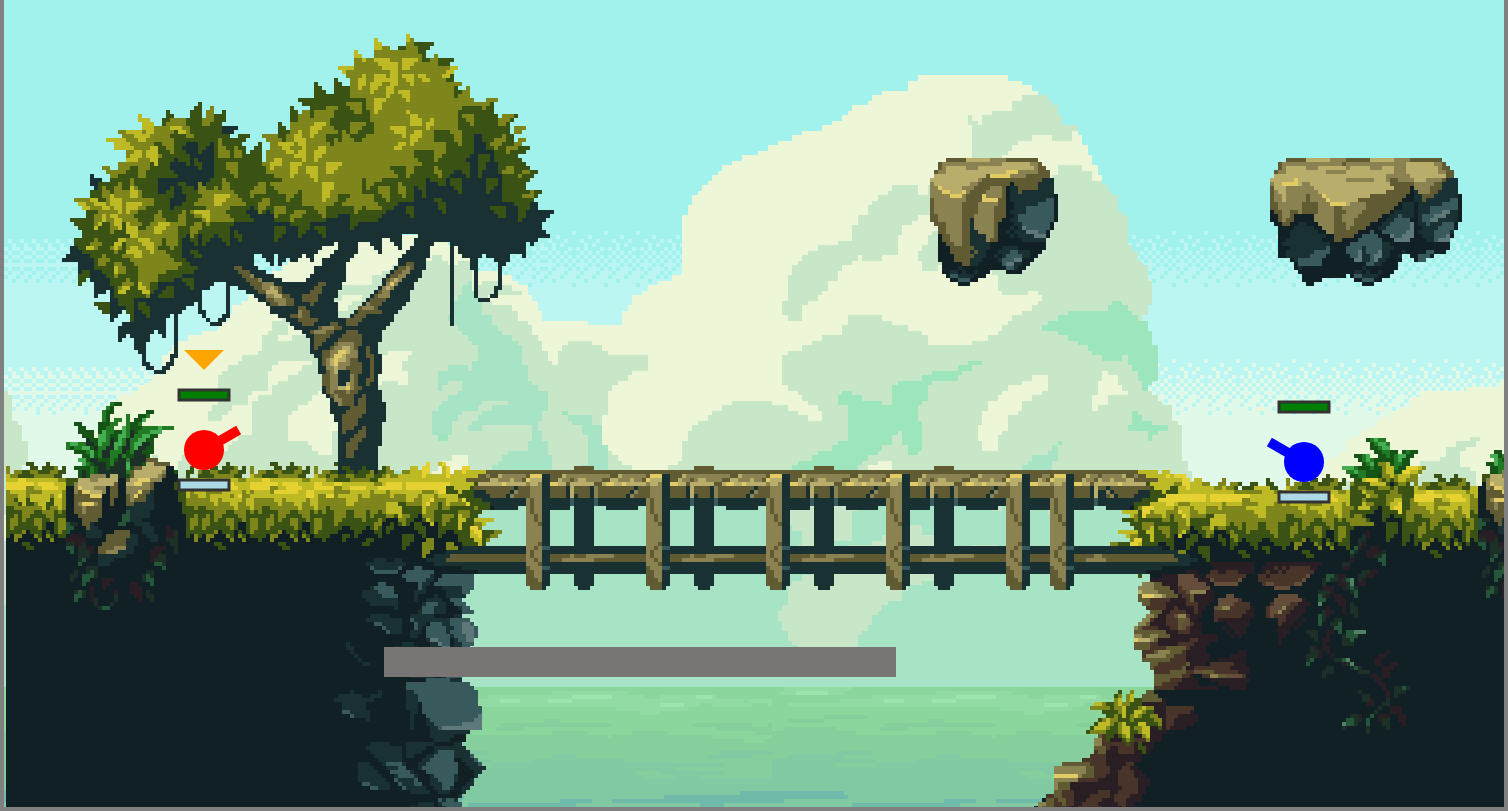
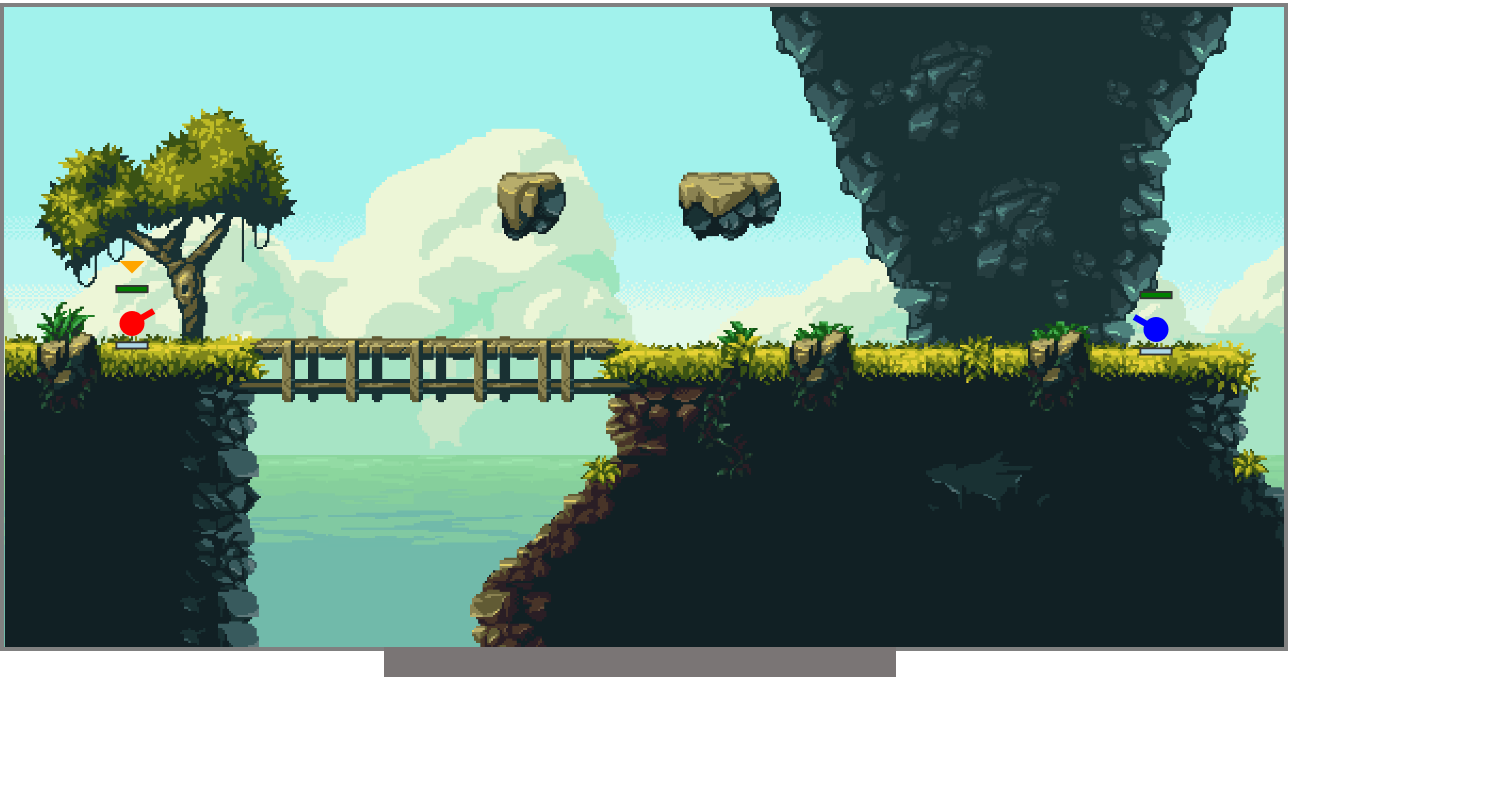
Before and after one commit to bach-ta/zones-of-fire, a plain HTML site: page index.html in a window 1280 px wide. Shown: the part 73-884 px from the top of the page, 1508 px wide, since content can reach past the window. After the commit the page ends 800 px from the top, so only its background shows below. Drawn offline with Linux system fonts and the light colour scheme; animation ran at ten frames a second.

Commit message:
Allow fullscreen. Canvas resizing

```diff
--- a/css/style.css
+++ b/css/style.css
@@ -5,10 +5,6 @@
 body{
     overflow: hidden;       /*Hide scrollbars when moving characters*/
     /* background-color: bisque; */
-}
-
-#game-title {
-    text-align: center;
 }
 
 #canvas{
--- a/index.html
+++ b/index.html
@@ -5,17 +5,15 @@
     <meta http-equiv="X-UA-Compatible" content="IE=edge">
     <meta name="viewport" content="width=device-width, initial-scale=1.0">
     <title>Zones of Fire</title>
-
     <link href="css/style.css" rel="stylesheet">
 
 </head>
 <body>
-    <h1 id="game-title">Zones of Fire</h1>
     <div id="outside-force-bar">
         <div id="force-bar"></div>
         <div id="last-force-bar"></div>
     </div>
-    <canvas id="canvas" height="960" width="1500"></canvas>
+    <canvas id="canvas"></canvas>
     <!-- Scripts -->
     <script type="module" src="js/script.js"></script>
 </body>
--- a/js/bullet.js
+++ b/js/bullet.js
@@ -1,4 +1,4 @@
-import { context } from './game.js';
+import { context } from './constants.js';
 
 export default class Bullet {
     constructor(x, y, bulletAngle, velocity, radius, type='damage') {
--- a/js/constants.js
+++ b/js/constants.js
@@ -1,22 +1,39 @@
+// Canvas, context
+export const canvas = document.querySelector('#canvas');
+export const context = canvas.getContext('2d');
+
+// Images
+export const BACKGROUND = new Image()
+BACKGROUND.src = '../Finalbackground.png';
+export const FOREGROUND = new Image()
+FOREGROUND.src = '../Finalforeground.png';
+
 // Sizing
-export const WIDTH = 1500;
-export const HEIGHT = 960;
-export const PLAYER_RADIUS = 20;
-export const BULLET_RADIUS = 5;
+const WIDTH_HEIGHT_RATIO = 2;
+export const resizeCanvas = () => {
+    canvas.width = window.innerWidth;
+    canvas.height = window.innerHeight;
+    if (canvas.height < canvas.width / WIDTH_HEIGHT_RATIO) canvas.width = canvas.height * WIDTH_HEIGHT_RATIO;
+    else canvas.height = canvas.width / WIDTH_HEIGHT_RATIO;
+}
+resizeCanvas();
+
+export const PLAYER_RADIUS = Math.sqrt(canvas.width*canvas.height*0.0006/Math.PI);
+export const BULLET_RADIUS = PLAYER_RADIUS/4;
 export const ARROW_LENGTH = PLAYER_RADIUS * 2;
-export const ARROW_WIDTH = 10;
-export const HEALTH_BAR_HEIGHT = 10;
-export const HEALTH_BAR_WIDTH = 50;
-export const STAMINA_BAR_HEIGHT = 10;
-export const STAMINA_BAR_WIDTH = 50;
-export const INIT_PLAYER_X = 200;
-export const INIT_PLAYER_Y = HEIGHT/3*2 - PLAYER_RADIUS*2;
+export const ARROW_WIDTH = PLAYER_RADIUS/2;
+export const HEALTH_BAR_HEIGHT = PLAYER_RADIUS/2;
+export const HEALTH_BAR_WIDTH = PLAYER_RADIUS*5/2;
+export const STAMINA_BAR_HEIGHT = PLAYER_RADIUS/2;
+export const STAMINA_BAR_WIDTH = PLAYER_RADIUS*5/2;
+export const INIT_PLAYER_X = canvas.width/10;
+export const INIT_PLAYER_Y = canvas.height/2 - PLAYER_RADIUS*2;
 export const SPLASH_RADIUS = BULLET_RADIUS * 10;
 
 // Moving
 export const MAX_STAMINA = STAMINA_BAR_WIDTH;
-export const STAMINA_STEP = 0.5;
-export const PLAYER_SPEED = 3;
+export const STAMINA_STEP = MAX_STAMINA/100;
+export const PLAYER_SPEED = PLAYER_RADIUS/5;
 export const CLIMBING_LIMIT = PLAYER_RADIUS/2;
 
 // Changing Direction
@@ -24,10 +41,10 @@
 export const DIRECTION_LEFT = 1;
 
 // Shooting
-export const GRAVITY = 0.6;
+export const GRAVITY = PLAYER_RADIUS/40;
 export const FORCE_STEP = 0.5;
 export const MAX_HEALTH = HEALTH_BAR_WIDTH;
-export const DAMAGE = 25;
+export const DAMAGE = MAX_HEALTH/5;
 
 // Angle
 export const MIN_ANGLE = -Math.PI * 5 / 12;
--- a/js/game.js
+++ b/js/game.js
@@ -1,12 +1,8 @@
 import Player, { initPositions } from './player.js';
 import Bullet from './bullet.js';
-import { BACKGROUND, FOREGROUND } from './script.js';
-import { WIDTH, HEIGHT, PLAYER_RADIUS, BULLET_RADIUS, ARROW_LENGTH, DIRECTION_RIGHT, DIRECTION_LEFT, GRAVITY, HEALTH_BAR_HEIGHT, HEALTH_BAR_WIDTH, STAMINA_BAR_HEIGHT, STAMINA_BAR_WIDTH, MAX_STAMINA, DAMAGE, INITIAL_ANGLE, SPLASH_RADIUS, CLIMBING_LIMIT } from './constants.js';
+import { BACKGROUND, FOREGROUND, canvas, context } from './constants.js';
+import { PLAYER_RADIUS, BULLET_RADIUS, ARROW_LENGTH, DIRECTION_RIGHT, DIRECTION_LEFT, GRAVITY, HEALTH_BAR_HEIGHT, HEALTH_BAR_WIDTH, STAMINA_BAR_HEIGHT, STAMINA_BAR_WIDTH, MAX_STAMINA, DAMAGE, INITIAL_ANGLE, SPLASH_RADIUS, CLIMBING_LIMIT } from './constants.js';
 import { HealthBar, StaminaBar, TurnArrow } from './supplementaries.js';
-
-export const canvas = document.querySelector('#canvas');
-export const context = canvas.getContext('2d');
-
 export default class Game {
   /**********************************************************************
   // Construct the intial states of the game
@@ -22,8 +18,7 @@
 
   restart = () => {
     // Game objects
-    this.terrain = BACKGROUND;
-    this.players = this.createPlayers(this.terrain);
+    this.players = this.createPlayers();
     this.count = 0;
     // Game states
     this.turn = 0;
@@ -111,11 +106,8 @@
   checkMove = () => {
     if (this.players[this.turn].leftPressed || this.players[this.turn].rightPressed) {
       this.blockCheck();
-      if (this.players[this.turn].allowMoveLeft || this.players[this.turn].allowMoveRight){
-        this.players[this.turn].move();
-        // Handle player climb
-        this.handlePlayerClimb();
-      }
+      this.players[this.turn].move();
+      this.handlePlayerClimb();
     }
   }
 
@@ -144,14 +136,14 @@
 
   checkWinner = () => {
     // Check if both player fell down
-    if (this.players.every( (player) => player.y + PLAYER_RADIUS + 1 === HEIGHT)){
+    if (this.players.every( (player) => player.y + PLAYER_RADIUS === canvas.height)){
       alert("It's a tie!");
       this.restart();
 
     }
     else{
       for (let i = 0; i < this.players.length; i++){
-        if (this.players[i].health === 0 || this.players[i].y + PLAYER_RADIUS + 1 === HEIGHT){
+        if (this.players[i].health === 0 || this.players[i].y + PLAYER_RADIUS === canvas.height){
           alert(`Player ${this.players[(i + 1) % this.numPlayers].color} wins!`)
           this.restart();
         }
@@ -168,14 +160,13 @@
   // Background and foreground initialization, get & set
   // **********************************
   initTerrain = () => {
-    context.drawImage(BACKGROUND, 0, 0);
-    if (this.count <= 5) // TODO: ?
-      this.imageDataBackground = context.getImageData(0, 0, WIDTH, HEIGHT);
 
-    context.drawImage(FOREGROUND, 0, 0);
-    if (this.count <= 5) // TODO: ?
-      this.imageDataForeground = context.getImageData(0, 0, WIDTH, HEIGHT);
-
+    if (this.count <= 5){ // TODO: ?
+      context.drawImage(BACKGROUND, 0, 0, canvas.width, canvas.height);
+      this.imageDataBackground = context.getImageData(0, 0, canvas.width, canvas.height);
+      context.drawImage(FOREGROUND, 0, 0, canvas.width, canvas.height);
+      this.imageDataForeground = context.getImageData(0, 0, canvas.width, canvas.height);
+    }
     this.count++;
   }
 
@@ -197,7 +188,7 @@
   // Create players
   // **********************************
   createPlayers = () => {
-    const [x1, y1, x2, y2] = initPositions(this.terrain);
+    const [x1, y1, x2, y2] = initPositions();
     const player1 = new Player(x1, y1, "red", INITIAL_ANGLE, DIRECTION_RIGHT);
     const player2 = new Player(x2, y2, "blue", Math.PI - INITIAL_ANGLE, DIRECTION_LEFT);
     return [player1, player2];
@@ -225,7 +216,7 @@
     if (this.bulletType === 'damage'){
       for (let i = 0; i < 100; i++) {
         this.bullet.x += 0.01 * (this.bullet.velocity * Math.cos(this.bullet.bulletAngle));
-        this.bullet.y -= 0.01 * ((-this.bullet.velocity * Math.sin(this.bullet.bulletAngle)) - ((1/2 * GRAVITY)*(Math.pow(this.bulletFlyingTime + 1,2) - Math.pow(this.bulletFlyingTime,2))));
+        this.bullet.y -= 0.01 * ((-this.bullet.velocity * Math.sin(this.bullet.bulletAngle)) - ((1/2 * GRAVITY)*(Math.pow(this.bulletFlyingTime+1,2) - Math.pow(this.bulletFlyingTime,2))));
         this.trackBulletX[i] = this.bullet.x;
         this.trackBulletY[i] = this.bullet.y;
       }
@@ -285,23 +276,21 @@
         for (let j = 0; j < SPLASH_RADIUS; j++) {
           for (let k = 0; k < 4; k++) {
             let distance = Math.sqrt(Math.pow(i, 2) + Math.pow(j, 2));
-            if (clashPointX + i*SIGN_X[k] >= 0 && clashPointX + i*SIGN_X[k] < WIDTH &&
-                clashPointY + j*SIGN_Y[k] >= 0 && clashPointY + j*SIGN_Y[k] < HEIGHT &&
+            if (clashPointX + i*SIGN_X[k] >= 0 && clashPointX + i*SIGN_X[k] < canvas.width &&
+                clashPointY + j*SIGN_Y[k] >= 0 && clashPointY + j*SIGN_Y[k] < canvas.height &&
                 distance < SPLASH_RADIUS) {
               let backgroundPixelColor = this.getColor(this.imageDataBackground.data, clashPointX + i*SIGN_X[k], clashPointY + j*SIGN_Y[k]);
-              tempImageDataForeground.data[((clashPointY + j*SIGN_Y[k]) * WIDTH + clashPointX + i*SIGN_X[k])*4] = backgroundPixelColor[0];
-              tempImageDataForeground.data[((clashPointY + j*SIGN_Y[k]) * WIDTH + clashPointX + i*SIGN_X[k])*4 + 1] = backgroundPixelColor[1];
-              tempImageDataForeground.data[((clashPointY + j*SIGN_Y[k]) * WIDTH + clashPointX + i*SIGN_X[k])*4 + 2] = backgroundPixelColor[2];
-              tempImageDataForeground.data[((clashPointY + j*SIGN_Y[k]) * WIDTH + clashPointX + i*SIGN_X[k])*4 + 3] = backgroundPixelColor[3];
+              tempImageDataForeground.data[((clashPointY + j*SIGN_Y[k]) * canvas.width + clashPointX + i*SIGN_X[k])*4] = backgroundPixelColor[0];
+              tempImageDataForeground.data[((clashPointY + j*SIGN_Y[k]) * canvas.width + clashPointX + i*SIGN_X[k])*4 + 1] = backgroundPixelColor[1];
+              tempImageDataForeground.data[((clashPointY + j*SIGN_Y[k]) * canvas.width + clashPointX + i*SIGN_X[k])*4 + 2] = backgroundPixelColor[2];
+              tempImageDataForeground.data[((clashPointY + j*SIGN_Y[k]) * canvas.width + clashPointX + i*SIGN_X[k])*4 + 3] = backgroundPixelColor[3];
             }
           }
         }
       }
       this.imageDataForeground = tempImageDataForeground;
       // Checks if bullet splash hit the OTHER player
-      if (this.checkSplashHitPlayer(clashPointX, clashPointY) && this.checkHit === 0){
-        this.decreaseHealth(this.players[(this.turn + 1) % this.numPlayers]);
-      }
+      if (this.checkSplashHitPlayer(clashPointX, clashPointY) && this.checkHit === 0) this.decreaseHealth(this.players[(this.turn + 1) % this.numPlayers]);
       this.nextTurn();
     }
   }
@@ -353,9 +342,9 @@
     for (let i = 0; i < this.players.length; i++) {
       let currentPlayer = this.players[i];
       let currentX = Math.ceil(currentPlayer.getX);
-      let currentY = Math.ceil(currentPlayer.getY + PLAYER_RADIUS + 1);
+      let currentY = Math.ceil(currentPlayer.getY + PLAYER_RADIUS);
 
-      while (currentY < HEIGHT && this.getColor(this.imageDataForeground.data, currentX, currentY).toString() === this.getColor(this.imageDataBackground.data, currentX, currentY).toString()) {
+      while (currentY < canvas.height && this.getColor(this.imageDataForeground.data, currentX, currentY).toString() === this.getColor(this.imageDataBackground.data, currentX, currentY).toString()) {
         currentY++;
         this.players[i].setY = currentY - PLAYER_RADIUS;
       }
@@ -366,7 +355,7 @@
   // Change turn if bullet goes out of canvas (except for top side)
   // **********************************
   checkBulletOutCanvas = () => {
-    if (this.bullet.x > WIDTH || this.bullet.x < 0 || this.bullet.y > HEIGHT) {
+    if (this.bullet.x > canvas.width || this.bullet.x < 0 || this.bullet.y > canvas.height) {
       this.nextTurn();
       return;
     }
@@ -426,16 +415,16 @@
   blockCheck = () => {
     let currentPlayer = this.players[this.turn];
     let currentX = Math.ceil(currentPlayer.getX);
-    let currentY = Math.ceil(currentPlayer.getY + PLAYER_RADIUS + 1);
+    let currentY = Math.ceil(currentPlayer.getY);
     // Map boundaries
-    if (this.players[this.turn].x < PLAYER_RADIUS) currentPlayer.allowMoveLeft = false;
-    if (this.players[this.turn].x > WIDTH - PLAYER_RADIUS) currentPlayer.allowMoveRight = false;
+    if (currentX < PLAYER_RADIUS) currentPlayer.allowMoveLeft = false;
+    if (currentX > canvas.width - PLAYER_RADIUS) currentPlayer.allowMoveRight = false;
     // Cannot climb
     for (let i = 0; i < CLIMBING_LIMIT; i++){
-      if (this.getColor(this.imageDataForeground.data, currentX + PLAYER_RADIUS, currentY-PLAYER_RADIUS-i).toString() !== this.getColor(this.imageDataBackground.data, currentX + PLAYER_RADIUS, currentY-PLAYER_RADIUS-i).toString()){
+      if (this.getColor(this.imageDataForeground.data, currentX + PLAYER_RADIUS + 1, currentY-i).toString() !== this.getColor(this.imageDataBackground.data, currentX + PLAYER_RADIUS + 1, currentY-i).toString()){
         currentPlayer.allowMoveRight = false;
       }
-      if (this.getColor(this.imageDataForeground.data, currentX - PLAYER_RADIUS, currentY-PLAYER_RADIUS-i).toString() !== this.getColor(this.imageDataBackground.data, currentX - PLAYER_RADIUS, currentY-PLAYER_RADIUS-i).toString()){
+      if (this.getColor(this.imageDataForeground.data, currentX - PLAYER_RADIUS - 1, currentY-i).toString() !== this.getColor(this.imageDataBackground.data, currentX - PLAYER_RADIUS - 1, currentY-i).toString()){
         currentPlayer.allowMoveLeft = false;
       }
     }
@@ -446,10 +435,10 @@
   // **********************************
   getColor = (imageData, x, y) => {
     const _rgba = [];
-    _rgba.push(imageData[(y * WIDTH + x) * 4])
-    _rgba.push(imageData[(y * WIDTH + x) * 4+1])
-    _rgba.push(imageData[(y * WIDTH + x) * 4+2])
-    _rgba.push(imageData[(y * WIDTH + x) * 4+3])
+    _rgba.push(imageData[(y * canvas.width + x) * 4])
+    _rgba.push(imageData[(y * canvas.width + x) * 4+1])
+    _rgba.push(imageData[(y * canvas.width + x) * 4+2])
+    _rgba.push(imageData[(y * canvas.width + x) * 4+3])
     return _rgba;
   }
 
--- a/js/player.js
+++ b/js/player.js
@@ -1,6 +1,5 @@
 import { Arrow } from './supplementaries.js';
-import { HEIGHT, WIDTH, MAX_STAMINA, PLAYER_RADIUS, PLAYER_SPEED, DIRECTION_RIGHT, DIRECTION_LEFT, FORCE_STEP, MAX_HEALTH, MIN_ANGLE, MAX_ANGLE, INIT_PLAYER_X, INIT_PLAYER_Y, STAMINA_STEP } from './constants.js';
-import { context } from './game.js';
+import { canvas, context, MAX_STAMINA, PLAYER_RADIUS, PLAYER_SPEED, DIRECTION_RIGHT, DIRECTION_LEFT, FORCE_STEP, MAX_HEALTH, MIN_ANGLE, MAX_ANGLE, INIT_PLAYER_X, INIT_PLAYER_Y, STAMINA_STEP } from './constants.js';
 
 // Player Objects
 export default class Player{
@@ -85,7 +84,7 @@
         return changed;
     }
 
-    //Change angle
+    // Change angle
     changeAngle = () => {
         let newAngle = 0;
         if (this.upPressed) newAngle = this.arrow.angle + (Math.PI/90) * (2 * this.direction - 1);
@@ -100,7 +99,7 @@
                     (Math.PI - angle >= MIN_ANGLE && Math.PI - angle <= MAX_ANGLE);
     }
 
-    //Niệm chiêu. Max = 100
+    // Increase Force. Max = 100
     changeForce = () => {
         if (this.force >= 100){
             this.forceIncrease = false;
@@ -117,9 +116,9 @@
         document.querySelector('#force-bar').style.width = this.force + "%";
     }
 
-    //Fire bullet
+    // Fire bullet
     fire = () => {
-        //Ban movement after firing
+        // Ban movement after firing
         this.allowMoveLeft = false;
         this.allowMoveRight = false;
         this.allowForce = false;
@@ -129,10 +128,10 @@
 }
 
 // Initialize player positions
-export const initPositions = (terrain) => {
+export const initPositions = () => {
     let x1 = INIT_PLAYER_X;
     let y1 = INIT_PLAYER_Y;
-    let x2 = WIDTH-INIT_PLAYER_X;
+    let x2 = canvas.width-INIT_PLAYER_X;
     let y2 = INIT_PLAYER_Y;
 
     return [x1, y1, x2, y2];
--- a/js/script.js
+++ b/js/script.js
@@ -57,13 +57,11 @@
     document.addEventListener('keyup', (e) => {handleKeyUp(e, game)});
 }
 
-export const BACKGROUND = new Image()
-BACKGROUND.src = '../Finalbackground.png';
-export const FOREGROUND = new Image()
-FOREGROUND.src = '../Finalforeground.png';
 
 window.onload = () => {
     let game = new Game();
     enableEventListener(game);
     game.loop();
 }
+
+// window.onresize = () => { resizeCanvas(); }
--- a/js/supplementaries.js
+++ b/js/supplementaries.js
@@ -1,5 +1,5 @@
 import { ARROW_LENGTH, ARROW_WIDTH, HEALTH_BAR_HEIGHT, HEALTH_BAR_WIDTH, MAX_HEALTH, STAMINA_BAR_HEIGHT, STAMINA_BAR_WIDTH, MAX_STAMINA, PLAYER_RADIUS } from "./constants.js";
-import { context } from "./game.js";
+import { context } from './constants.js';
 
 // **********************************************************************
 // Player Arrow
@@ -39,7 +39,7 @@
 
     drawHealth = () => {
         context.strokeStyle = "#333";
-        context.lineWidth = 3;
+        context.lineWidth = PLAYER_RADIUS*3/20;
         context.fillStyle = this.color;
         context.fillRect(this.x, this.y, this.health, this.height);
         context.strokeRect(this.x, this.y, this.width, this.height);
@@ -62,7 +62,7 @@
 
     drawStamina = () => {
         context.strokeStyle = "#333";
-        context.lineWidth = 3;
+        context.lineWidth = PLAYER_RADIUS*3/20;
         context.fillStyle = this.color;
         context.fillRect(this.x, this.y, this.stamina, this.height);
         context.strokeRect(this.x, this.y, this.width, this.height);
@@ -82,7 +82,6 @@
 
     drawTurnArrow = () => {
         context.fillStyle = this.color;
-        context.lineWidth = 2;
         context.beginPath();
         context.moveTo(this.x - PLAYER_RADIUS, this.y - PLAYER_RADIUS*5);
         context.lineTo(this.x + PLAYER_RADIUS, this.y - PLAYER_RADIUS*5);
```
